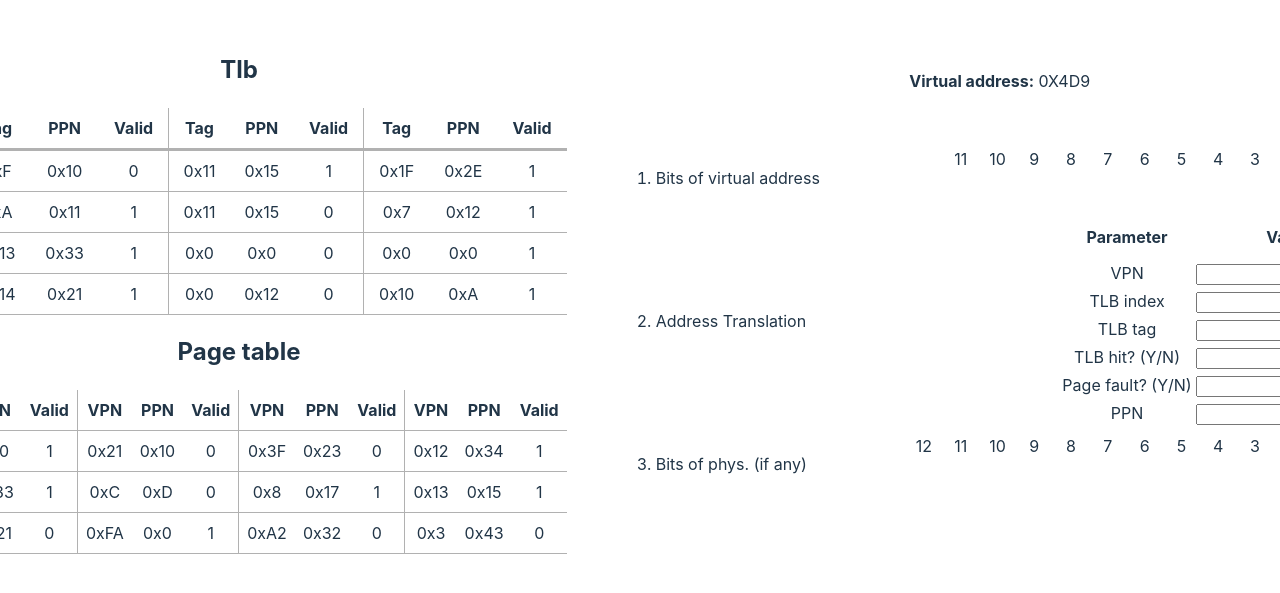
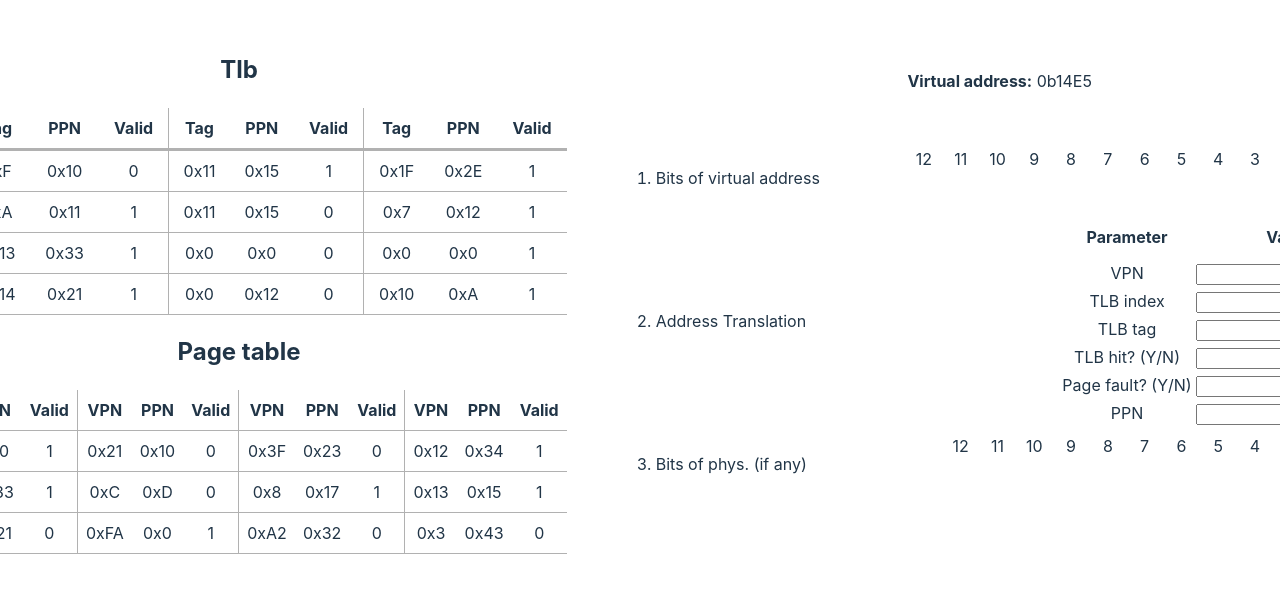
Before and after one commit to MahmoodSeoud/VMAT, a React (Vite) app: page / in a window 1280 px wide. Shown: the part 107-700 px from the top of the page. Built offline with nearby package versions, Linux system fonts and the light colour scheme.

Commit message:
types and physAddressWidth

```diff
--- a/src/App.tsx
+++ b/src/App.tsx
@@ -4,8 +4,17 @@ import Page_table, { page_table_entry } from './components/Page_table/Page_table
 import Input_table from './components/Input_table/Input_table';
 
 // ------ preliminary variables
-const baseConversion : number = 16
-const baseConversionPrefix : string = '0X'
+const BaseConversions = [2, 10, 16] as const;
+type BaseConversionsArray = typeof BaseConversions;
+export type BaseConversion = BaseConversionsArray[number];
+
+const AddressPrefixes = ['0x', '0b'] as const;
+type AddressPrefixesArray = typeof AddressPrefixes;
+export type AddressPrefix = AddressPrefixesArray[number];
+
+const PageSizes = [16, 32, 64] as const;
+type PageSizesArray = typeof PageSizes
+export type PageSize = PageSizesArray[number];
 // ------
 
 
@@ -18,8 +27,6 @@ const tlb_entries: tlb_entry[][] = [
   [{ tag: 0x14, ppn: 0x21, valid: 1 }, { tag: 0x00, ppn: 0x12, valid: 0 }, { tag: 0x10, ppn: 0x0A, valid: 1 }]
 ];
 
-const num_tlb_sets: number = tlb_entries.length;
-const num_tlb_ways: number = Object.keys(tlb_entries[0]).length;
 // TODO: make this a function that generates random data
 // Page Table
 const page_table_entries: page_table_entry[][] = [
@@ -27,13 +34,6 @@ const page_table_entries: page_table_entry[][] = [
   [{ vpn: 0x01, ppn: 0x33, valid: 1 }, { vpn: 0x0C, ppn: 0x0D, valid: 0 }, { vpn: 0x08, ppn: 0x17, valid: 1 }, { vpn: 0x13, ppn: 0x15, valid: 1 }],
   [{ vpn: 0xA0, ppn: 0x21, valid: 0 }, { vpn: 0xFA, ppn: 0x00, valid: 1 }, { vpn: 0xA2, ppn: 0x32, valid: 0 }, { vpn: 0x03, ppn: 0x43, valid: 0 }]
 ];
-
-
-
-
-
-const page_table_size = page_table_entries.length;
-
 
 function App() {
 
@@ -44,32 +44,23 @@ function App() {
           <h2>Tlb</h2>
           <Tlb_table
             tlb_entries={tlb_entries}
-          num_tlb_sets={num_tlb_sets}
-          num_tlb_ways={num_tlb_ways}
+            addressPrefix={AddressPrefixes[0]}
+            baseConversion={BaseConversions[2]}
           />
           <h2>Page table</h2>
           <Page_table
             page_table_entries={page_table_entries}
-          page_table_size={page_table_size}
-          num_ptes={0}
+            addressPrefix={AddressPrefixes[0]}
+            baseConversion={BaseConversions[2]}
           />
 
         </div>
         <Input_table
-           given_virtual_address={{
-          address: 1241,
-          bitLength: 10,
-          baseConversion: baseConversion,
-          baseConversionPrefix: baseConversionPrefix
-        }} virtual_address={{
-          bitLength: 12,
-          baseConversion: baseConversion,
-          baseConversionPrefix: baseConversionPrefix
-        }} phys_address={{
-          bitLength: 13,
-          baseConversion: baseConversion,
-          baseConversionPrefix: baseConversionPrefix
-        }} />
+          virtualAddress={5349}
+          addressPrefix={AddressPrefixes[1]}
+          baseConversion={BaseConversions[2]}
+          pageSize={PageSizes[1]}
+        />
       </div >
     </>
   )
--- a/src/components/Input_table/Input_table.tsx
+++ b/src/components/Input_table/Input_table.tsx
@@ -1,20 +1,23 @@
+import { AddressPrefix, BaseConversion, PageSize} from '../../App';
 import './Input_table.css'
 
-type address = {
-    address: number;
-    bitLength: number;
-    baseConversion: number;
-    baseConversionPrefix: string;
+type Input_tableProps = {
+    virtualAddress: number;
+    addressPrefix: AddressPrefix;
+    baseConversion: BaseConversion;
+    pageSize: PageSize;
 };
 
-type Input_tableProps = {
-    given_virtual_address: address;
-    virtual_address: Omit<address, 'address'>;
-    phys_address: Omit<address, 'address'>;
-};
+function Input_table({ virtualAddress, addressPrefix, baseConversion, pageSize }: Input_tableProps): JSX.Element {
+    // To determine the physical address bits width when it is not explicitly given,
+    // you need to consider the relationship between the virtual address space,
+    // the page size, and the physical memory size.
+    const virtualAddressWidth = virtualAddress.toString(2).length; // Convert address to bits and get width
+    const numOfPages = (2 ^ virtualAddress) / pageSize;
+    const physicalPageMemory = numOfPages * pageSize;
+    const physAddressWidth = Math.floor(Math.log2(physicalPageMemory));
 
-function Input_table({ given_virtual_address, virtual_address, phys_address }: Input_tableProps): JSX.Element {
-
+    debugger
     const handleInputChange = (event: React.ChangeEvent<HTMLInputElement>) => {
         const regex = /^[01]*$/; // regular expression to match only 1's and 0's
         const input = event.target.value;
@@ -29,16 +32,16 @@ function Input_table({ given_virtual_address, virtual_address, phys_address }: I
     return (
         <>
             <div className="input-table">
-                <p><b>Virtual address:</b> {given_virtual_address.baseConversionPrefix + given_virtual_address.address.toString(given_virtual_address.baseConversion).toUpperCase()}</p>
+                <p><b>Virtual address:</b> {addressPrefix + virtualAddress.toString(baseConversion).toUpperCase()}</p>
                 <div className='virtual-wrapper'>
                     <ol>
                         <li>
                             <div className='list-item-wrapper'>
                                 <p>Bits of virtual address</p>
                                 <div className='list-item-bit-input-wrapper'>
-                                    {Array(virtual_address.bitLength).fill(null).map((_, index) => (
+                                    {Array(virtualAddressWidth).fill(null).map((_, index) => (
                                         <div className='input-wrapper'>
-                                            <p className="input-text">{virtual_address.bitLength - index - 1}</p>
+                                            <p className="input-text">{virtualAddressWidth - index - 1}</p>
                                             <input
                                                 className="bit-input"
                                                 maxLength={1}
@@ -105,9 +108,9 @@ function Input_table({ given_virtual_address, virtual_address, phys_address }: I
                             <div className='list-item-wrapper'>
                                 <p>Bits of phys. (if any)</p>
                                 <div className='list-item-bit-input-wrapper'>
-                                    {Array(phys_address.bitLength).fill(null).map((_, index) => (
+                                    {Array(physAddressWidth).fill(null).map((_, index) => (
                                         <div className='input-wrapper'>
-                                            <p className="input-text">{virtual_address.bitLength - index}</p>
+                                            <p className="input-text">{physAddressWidth - index}</p>
                                             <input
                                                 className="bit-input"
                                                 maxLength={1}
--- a/src/components/Page_table/Page_table.tsx
+++ b/src/components/Page_table/Page_table.tsx
@@ -1,3 +1,5 @@
+import { AddressPrefix, BaseConversion } from "../../App";
+
 export type page_table_entry = {
     vpn: number;
     ppn: number;
@@ -5,14 +7,13 @@ export type page_table_entry = {
 }
 
 type Page_tableProps = {
-    page_table_entries: page_table_entry[][];
-    page_table_size: number;
-    num_ptes: number;
+    page_table_entries: Array<page_table_entry>[];
+    addressPrefix: AddressPrefix;
+    baseConversion: BaseConversion;
 }
 
 
-function Page_table({ page_table_entries, page_table_size, num_ptes }: Page_tableProps) {
-	const address_prefix : string = "0x"
+function Page_table({ page_table_entries, addressPrefix, baseConversion }: Page_tableProps) {
     return (
         <>
             <table className='table-page'>
@@ -33,8 +34,8 @@ function Page_table({ page_table_entries, page_table_size, num_ptes }: Page_tabl
                             <tr>
                                 {page_table_entries[0].map((_, j) => (
                                     <>
-                                        <td>{address_prefix + page_table_entries[i][j].vpn.toString(16).toUpperCase()}</td>
-                                        <td>{address_prefix + page_table_entries[i][j].ppn.toString(16).toUpperCase()}</td>
+                                        <td>{addressPrefix + page_table_entries[i][j].vpn.toString(baseConversion).toUpperCase()}</td>
+                                        <td>{addressPrefix + page_table_entries[i][j].ppn.toString(baseConversion).toUpperCase()}</td>
                                         <td>{page_table_entries[i][j].valid}</td>
                                     </>
                                 ))}
--- a/src/components/Tlb_table/Tlb_table.tsx
+++ b/src/components/Tlb_table/Tlb_table.tsx
@@ -1,3 +1,4 @@
+import { AddressPrefix, BaseConversion } from '../../App';
 import '../table.css'
 
 export type tlb_entry = {
@@ -7,13 +8,14 @@ export type tlb_entry = {
 };
 
 type Tlb_tableProps = {
-    tlb_entries: tlb_entry[][];
-    num_tlb_ways: number;
-    num_tlb_sets: number;
+    tlb_entries: Array<tlb_entry>[];
+    addressPrefix: AddressPrefix;
+    baseConversion: BaseConversion;
 }
 
-function Tlb_table({ tlb_entries, num_tlb_ways, num_tlb_sets }: Tlb_tableProps) {
-	const address_prefix : string = "0x"
+
+
+function Tlb_table({ tlb_entries, addressPrefix, baseConversion }: Tlb_tableProps) {
     return (
         <>
             <table className='table-tlb'>
@@ -36,8 +38,8 @@ function Tlb_table({ tlb_entries, num_tlb_ways, num_tlb_sets }: Tlb_tableProps)
                                 <td>{i}</td>
                                 {tlb_entries[0].map((_, j) => (
                                     <>
-                                        <td>{address_prefix + tlb_entries[i][j].tag.toString(16).toUpperCase()}</td>
-                                        <td>{address_prefix + tlb_entries[i][j].ppn.toString(16).toUpperCase()}</td>
+                                        <td>{addressPrefix + tlb_entries[i][j].tag.toString(baseConversion).toUpperCase()}</td>
+                                        <td>{addressPrefix + tlb_entries[i][j].ppn.toString(baseConversion).toUpperCase()}</td>
                                         <td>{tlb_entries[i][j].valid}</td>
                                     </>
                                 ))}
```
Lines whose indentation alone changed are shown as unchanged.
